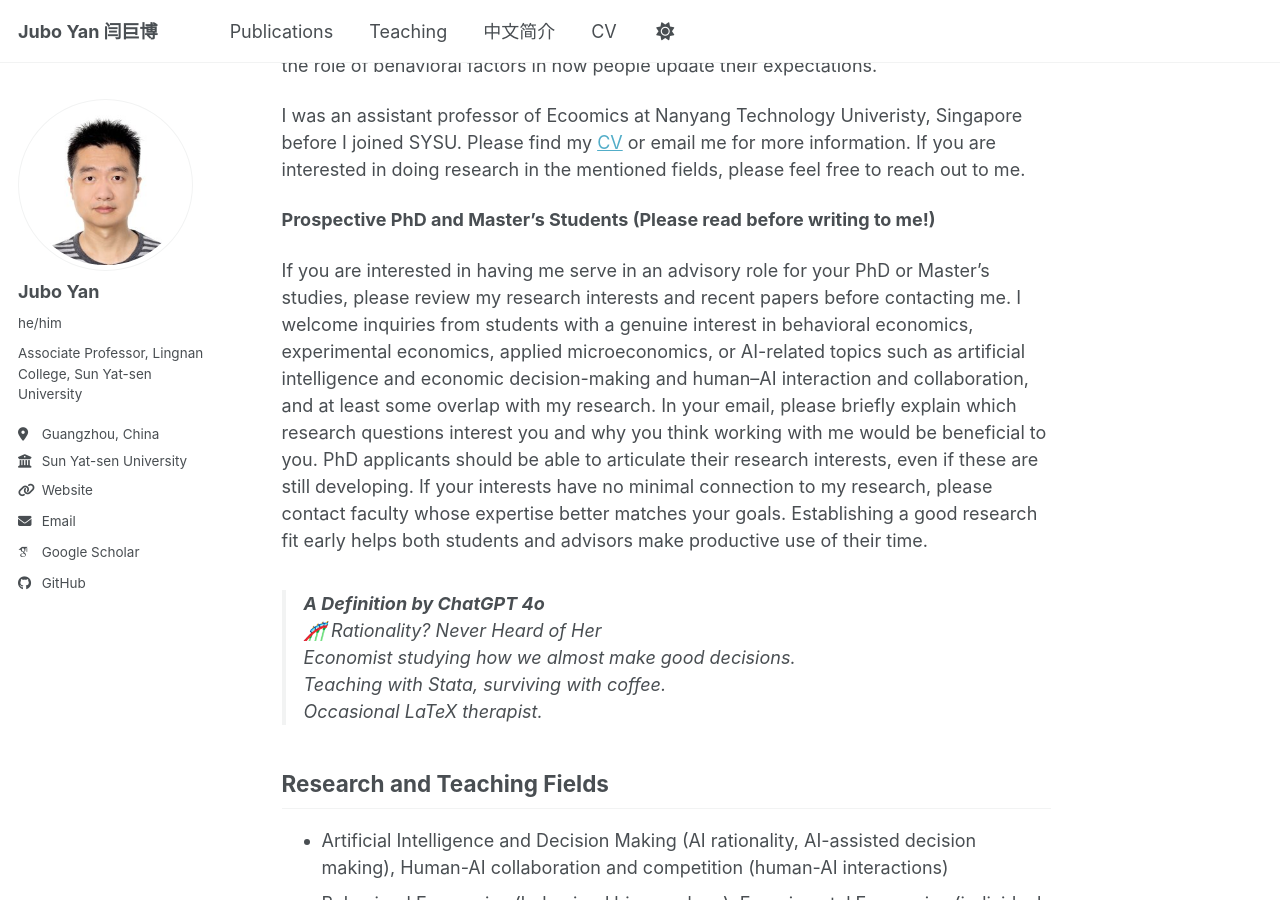
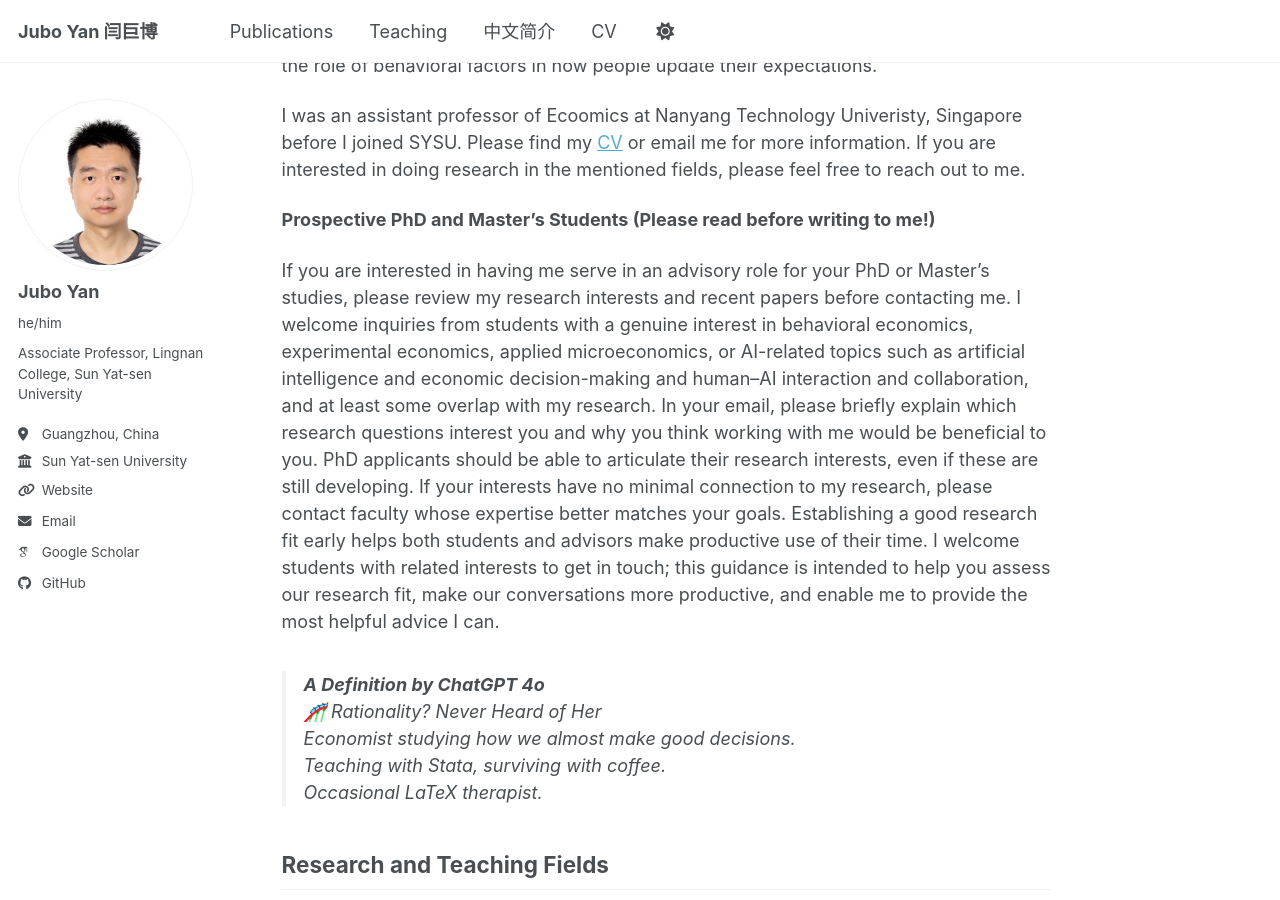
Before and after one commit to xiaogengjacky/xiaogengjacky.github.io, a Jekyll site: the page built from _pages/about.md, in a window 1280 px wide and 900 px high, scrolled down 347 px. Built offline with Jekyll 4.4.1, drawn with Linux system fonts in a browser that asks for light colours; some web fonts are replaced; a script bundle is joined from its source files by our own code; library files that are not in the unit come from our copies.

Commit message:
Add welcoming closing sentence matching Chinese applicant guidance

```diff
--- a/_pages/about.md
+++ b/_pages/about.md
@@ -17,7 +17,7 @@
 
 **Prospective PhD and Master’s Students (Please read before writing to me!)**
 
-If you are interested in having me serve in an advisory role for your PhD or Master’s studies, please review my research interests and recent papers before contacting me. I welcome inquiries from students with a genuine interest in behavioral economics, experimental economics, applied microeconomics, or AI-related topics such as artificial intelligence and economic decision-making and human–AI interaction and collaboration, and at least some overlap with my research. In your email, please briefly explain which research questions interest you and why you think working with me would be beneficial to you. PhD applicants should be able to articulate their research interests, even if these are still developing. If your interests have no minimal connection to my research, please contact faculty whose expertise better matches your goals. Establishing a good research fit early helps both students and advisors make productive use of their time.
+If you are interested in having me serve in an advisory role for your PhD or Master’s studies, please review my research interests and recent papers before contacting me. I welcome inquiries from students with a genuine interest in behavioral economics, experimental economics, applied microeconomics, or AI-related topics such as artificial intelligence and economic decision-making and human–AI interaction and collaboration, and at least some overlap with my research. In your email, please briefly explain which research questions interest you and why you think working with me would be beneficial to you. PhD applicants should be able to articulate their research interests, even if these are still developing. If your interests have no minimal connection to my research, please contact faculty whose expertise better matches your goals. Establishing a good research fit early helps both students and advisors make productive use of their time. I welcome students with related interests to get in touch; this guidance is intended to help you assess our research fit, make our conversations more productive, and enable me to provide the most helpful advice I can.
 
 > **A Definition by ChatGPT 4o**
 > 🎢 Rationality? Never Heard of Her
```
